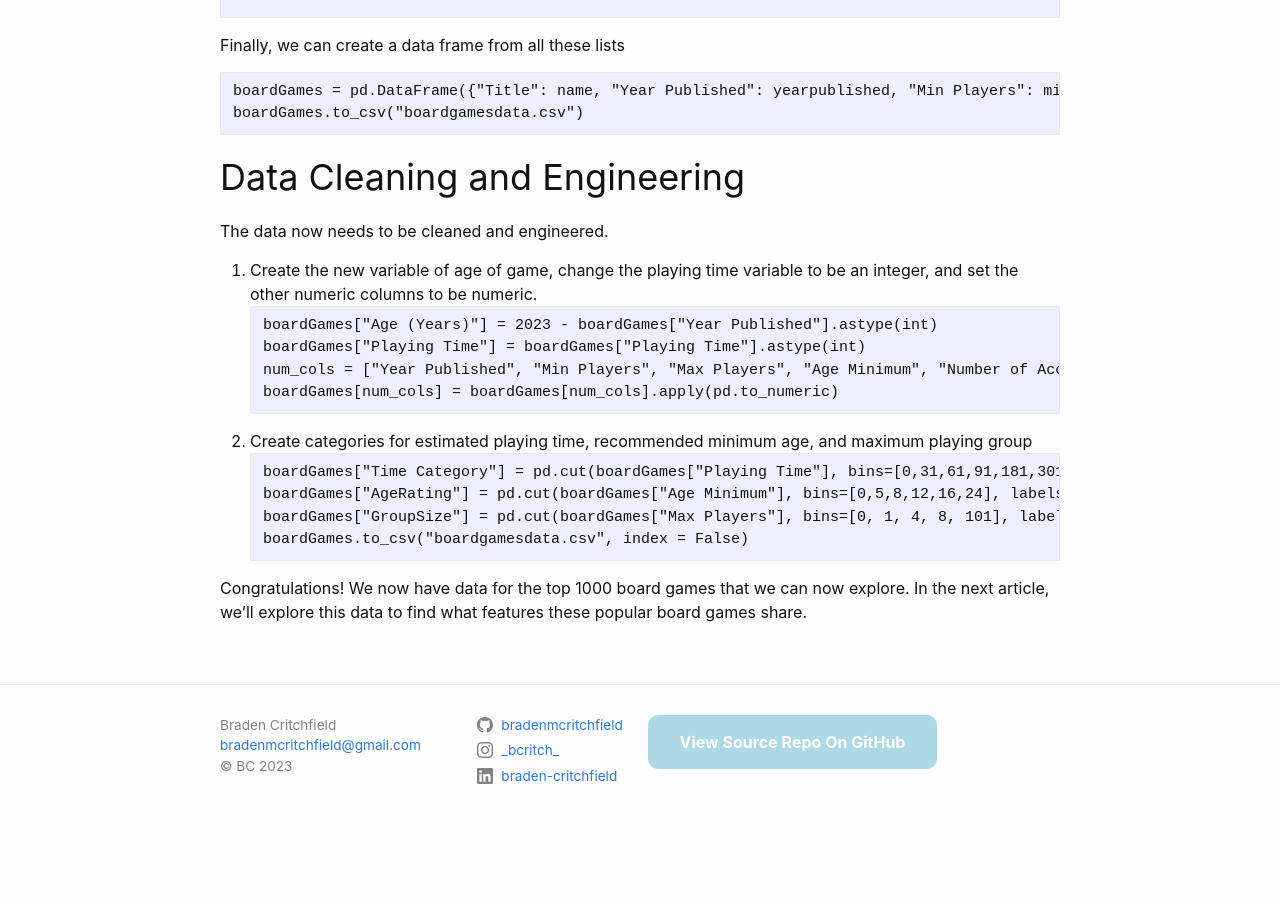
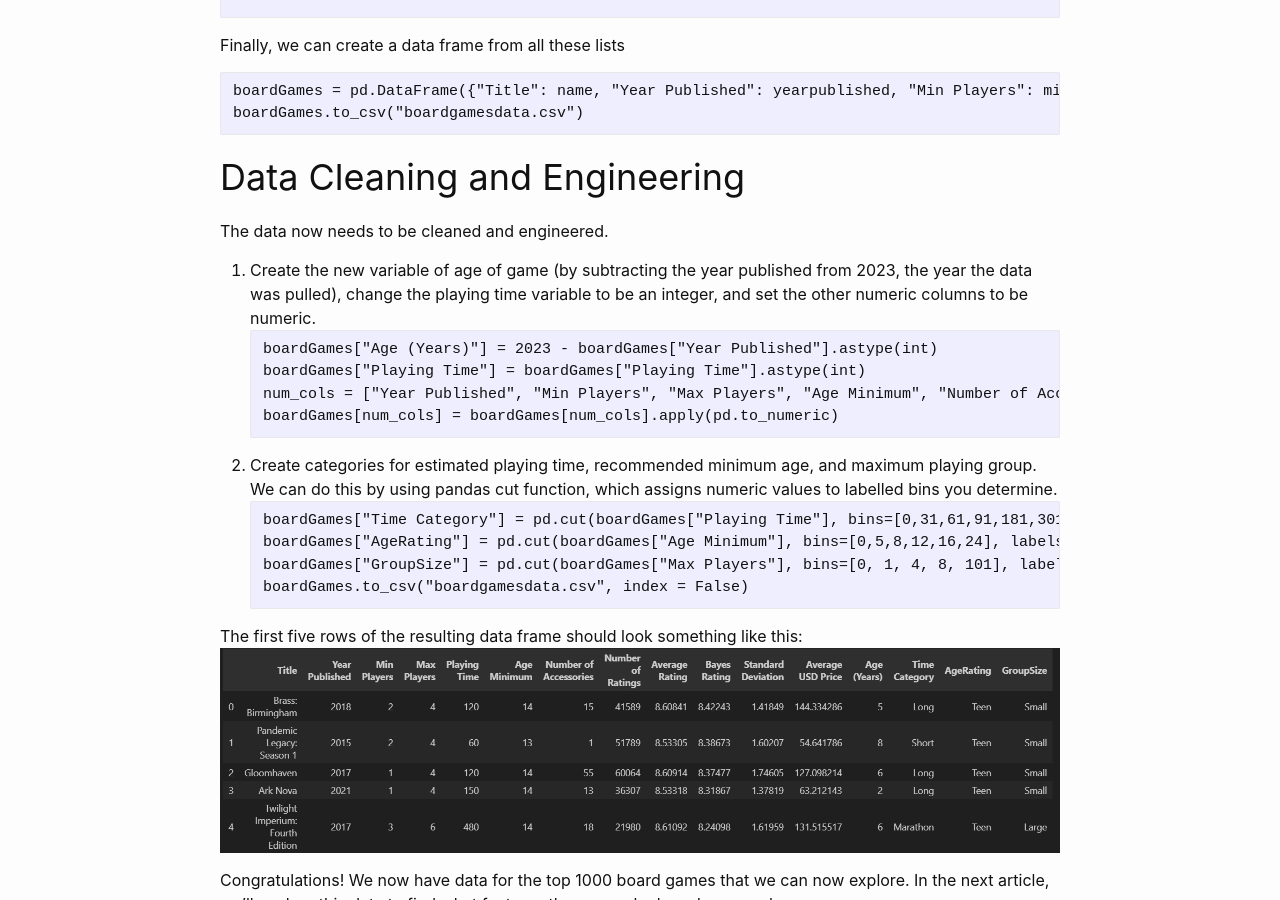
Before and after one commit to bradenmcritchfield/bradenmcritchfield.github.io, a Jekyll site: the page built from _posts/2023-12-12-Board-Game-Bonanza-Data-Collection.md, in a window 1280 px wide and 900 px high, scrolled down 3881 px. Built offline with Jekyll 4.4.1, drawn with Linux system fonts in a browser that asks for light colours; comment, search, counter and statistics services are not loaded; before the commit the page ends 4727 px from its top, so only the background shows below that.

Commit message:
Add dataframe picture

````diff
--- a/_posts/2023-12-12-Board-Game-Bonanza-Data-Collection.md
+++ b/_posts/2023-12-12-Board-Game-Bonanza-Data-Collection.md
@@ -131,14 +131,14 @@ boardGames.to_csv("boardgamesdata.csv")
 # Data Cleaning and Engineering
 The data now needs to be cleaned and engineered.
 
-1. Create the new variable of age of game, change the playing time variable to be an integer, and set the other numeric columns to be numeric.
+1. Create the new variable of age of game (by subtracting the year published from 2023, the year the data was pulled), change the playing time variable to be an integer, and set the other numeric columns to be numeric.
 ```
 boardGames["Age (Years)"] = 2023 - boardGames["Year Published"].astype(int)
 boardGames["Playing Time"] = boardGames["Playing Time"].astype(int)
 num_cols = ["Year Published", "Min Players", "Max Players", "Age Minimum", "Number of Accessories", "Number of Ratings", "Average Rating", "Bayes Rating", "Standard Deviation", "Average USD Price"]
 boardGames[num_cols] = boardGames[num_cols].apply(pd.to_numeric)
 ```
-2. Create categories for estimated playing time, recommended minimum age, and maximum playing group
+2. Create categories for estimated playing time, recommended minimum age, and maximum playing group. We can do this by using pandas cut function, which assigns numeric values to labelled bins you determine.
 ```
 boardGames["Time Category"] = pd.cut(boardGames["Playing Time"], bins=[0,31,61,91,181,301,1501], labels = ["Quick", "Short", "Moderate", "Long", "Very Long", "Marathon"])
 boardGames["AgeRating"] = pd.cut(boardGames["Age Minimum"], bins=[0,5,8,12,16,24], labels = ["Any", "Young", "PreTeen", "Teen", "Adult"])
@@ -146,4 +146,7 @@ boardGames["GroupSize"] = pd.cut(boardGames["Max Players"], bins=[0, 1, 4, 8, 10
 boardGames.to_csv("boardgamesdata.csv", index = False)
 ```
 
+The first five rows of the resulting data frame should look something like this:
+![Boardgames dataframe](/assets/images/BoardGamesDataframe.png)
+
 Congratulations! We now have data for the top 1000 board games that we can now explore. In the next article, we'll explore this data to find what features these popular board games share.
````
